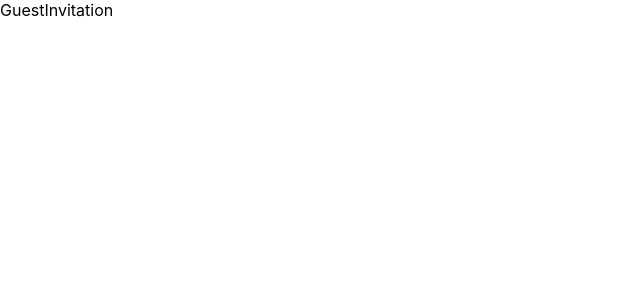
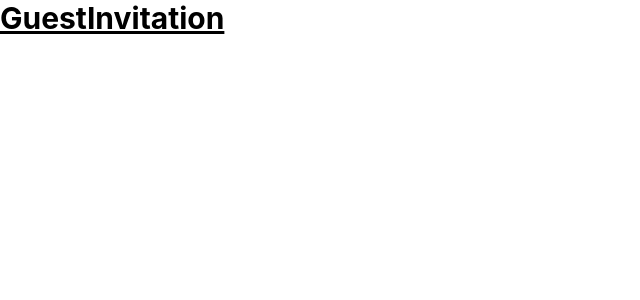
Before and after one commit to AyakaYasuda/juno, a React (Create React App) app: page / in a window 1280 px wide. Shown: the top 300 px of the page, without its empty margins (0-640 px from the left). Built offline with nearby package versions, Linux system fonts and the light colour scheme.

Commit message:
add tailwind feature

```diff
--- a/package.json
+++ b/package.json
@@ -41,5 +41,10 @@
       "last 1 firefox version",
       "last 1 safari version"
     ]
+  },
+  "devDependencies": {
+    "autoprefixer": "^10.4.7",
+    "postcss": "^8.4.14",
+    "tailwindcss": "^3.1.0"
   }
 }
--- /dev/null
+++ b/postcss.config.js
@@ -0,0 +1,6 @@
+module.exports = {
+  plugins: {
+    tailwindcss: {},
+    autoprefixer: {},
+  },
+}
--- a/src/index.css
+++ b/src/index.css
@@ -1,3 +1,7 @@
+@tailwind base;
+@tailwind components;
+@tailwind utilities;
+
 body {
   margin: 0;
   font-family: -apple-system, BlinkMacSystemFont, 'Segoe UI', 'Roboto', 'Oxygen',
--- a/src/pages/Guest/GuestInvitation.tsx
+++ b/src/pages/Guest/GuestInvitation.tsx
@@ -1,7 +1,7 @@
 import React from 'react';
 
 const GuestInvitation = () => {
-  return <div>GuestInvitation</div>;
+  return <div className="text-3xl font-bold underline">GuestInvitation</div>;
 };
 
 export default GuestInvitation;
--- /dev/null
+++ b/tailwind.config.js
@@ -0,0 +1,8 @@
+/** @type {import('tailwindcss').Config} */
+module.exports = {
+  content: ['./src/**/*.{js,jsx,ts,tsx}'],
+  theme: {
+    extend: {},
+  },
+  plugins: [],
+};
```
Also changed, not shown: src/components/Guest/Container/Container.css (deleted), src/components/Guest/GuestContainer/GuestContainer.tsx (renamed from src/components/Guest/Container/Container.tsx), 1 other file (tests, documents, lock files or other folders).
